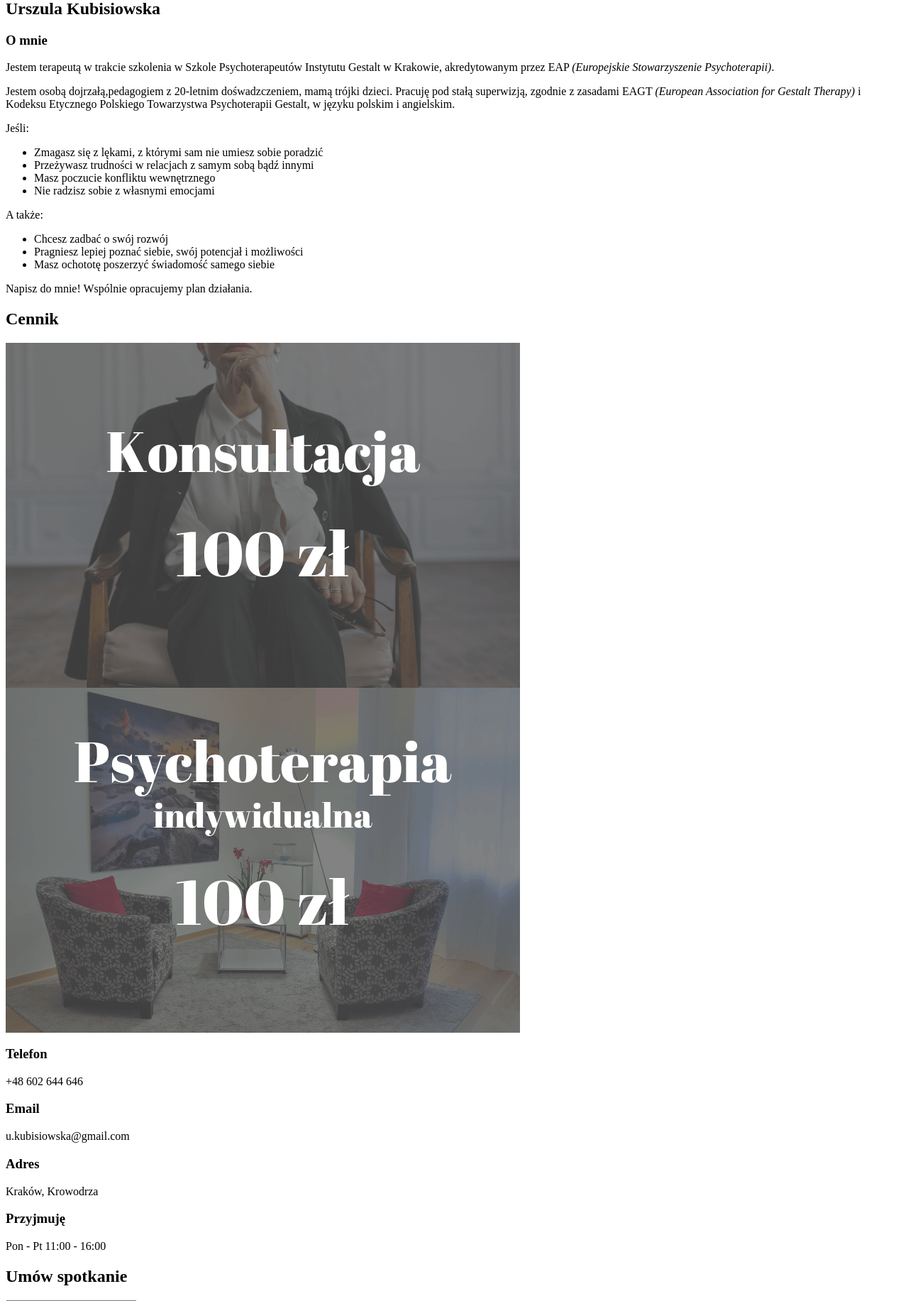
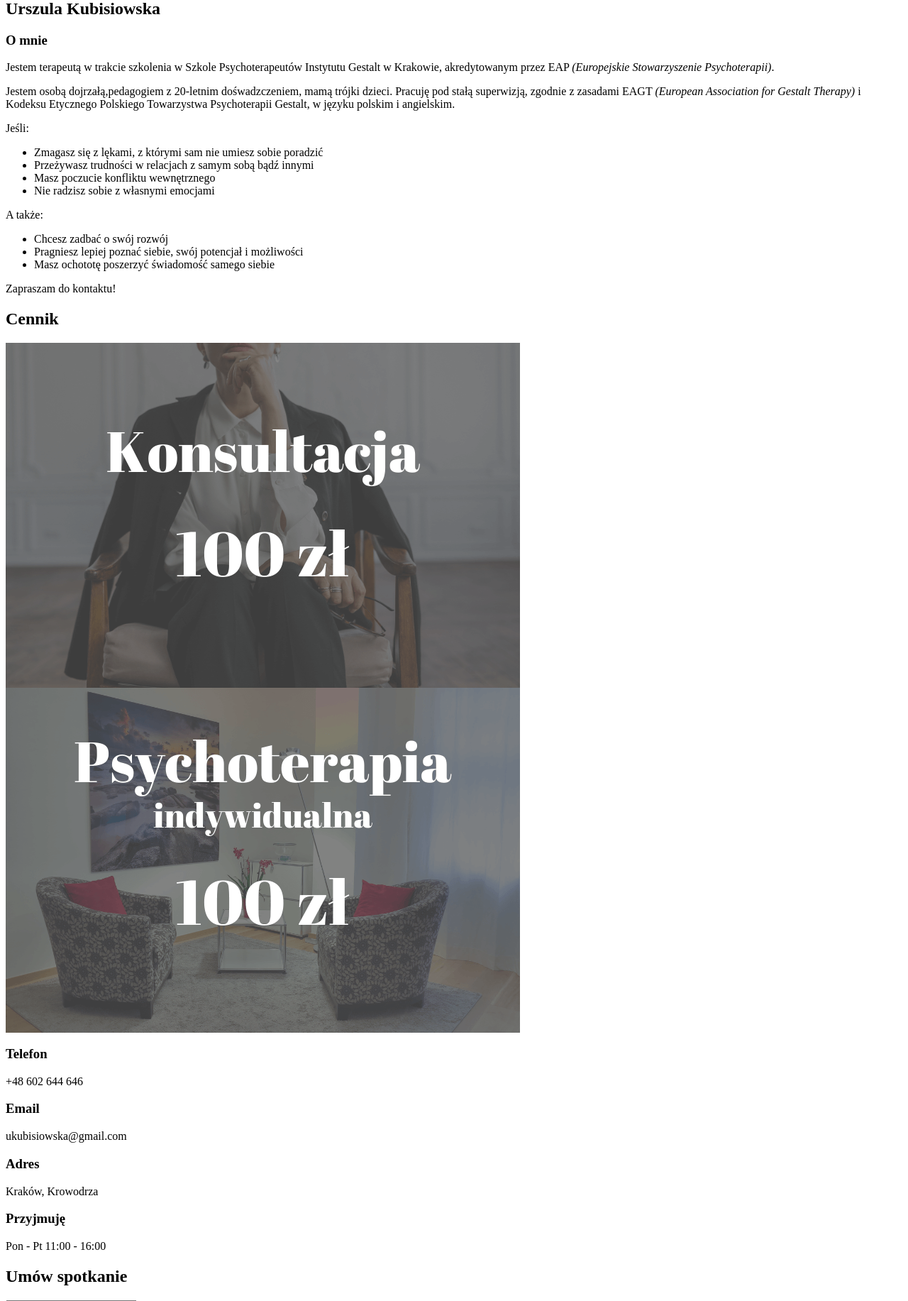
Before and after one commit to kkasinska/KKWedding, a Node project: template src/pages/index.hbs in a window 1280 px wide. Shown: the part 526-2359 px from the top of the page at 71% size. Run offline with Node 20 templates, Linux system fonts and the light colour scheme; the template is opened without the code that fills it, so the values that code supplies are empty.

Commit message:
Change mail and about

```diff
--- a/src/pages/index.hbs
+++ b/src/pages/index.hbs
@@ -82,7 +82,7 @@
                         <li>Pragniesz lepiej poznać siebie, swój potencjał i możliwości</li>
                         <li>Masz ochototę poszerzyć świadomość samego siebie</li>
                     </ul>
-                Napisz do mnie! Wspólnie opracujemy plan działania.
+                Zapraszam do kontaktu!
                 </p>
 
             </div>
@@ -122,7 +122,7 @@
                         <p>+48 602 644 646</p>
 
                         <h3>Email</h3>
-                        <p>u.kubisiowska@gmail.com</p>
+                        <p>ukubisiowska@gmail.com</p>
 
                     </div>
 
--- a/src/templates/partials/footer.hbs
+++ b/src/templates/partials/footer.hbs
@@ -25,7 +25,7 @@
                         <p><small>© Website created by:
                             <ul>
                                 <li><a href="https://karolinavirtualassistant.com/">KarolinaVA</a></li>
-                                <li><a href="https://www.jakubkubisiowski.pl/">www.jakubkubisiowski.pl</a></li>
+                                <li><a href="https://www.jakubkubisiowski.pl/">jakubkubisiowski.pl</a></li>
                             </ul>
                             </small></p>
                     </div>
```
